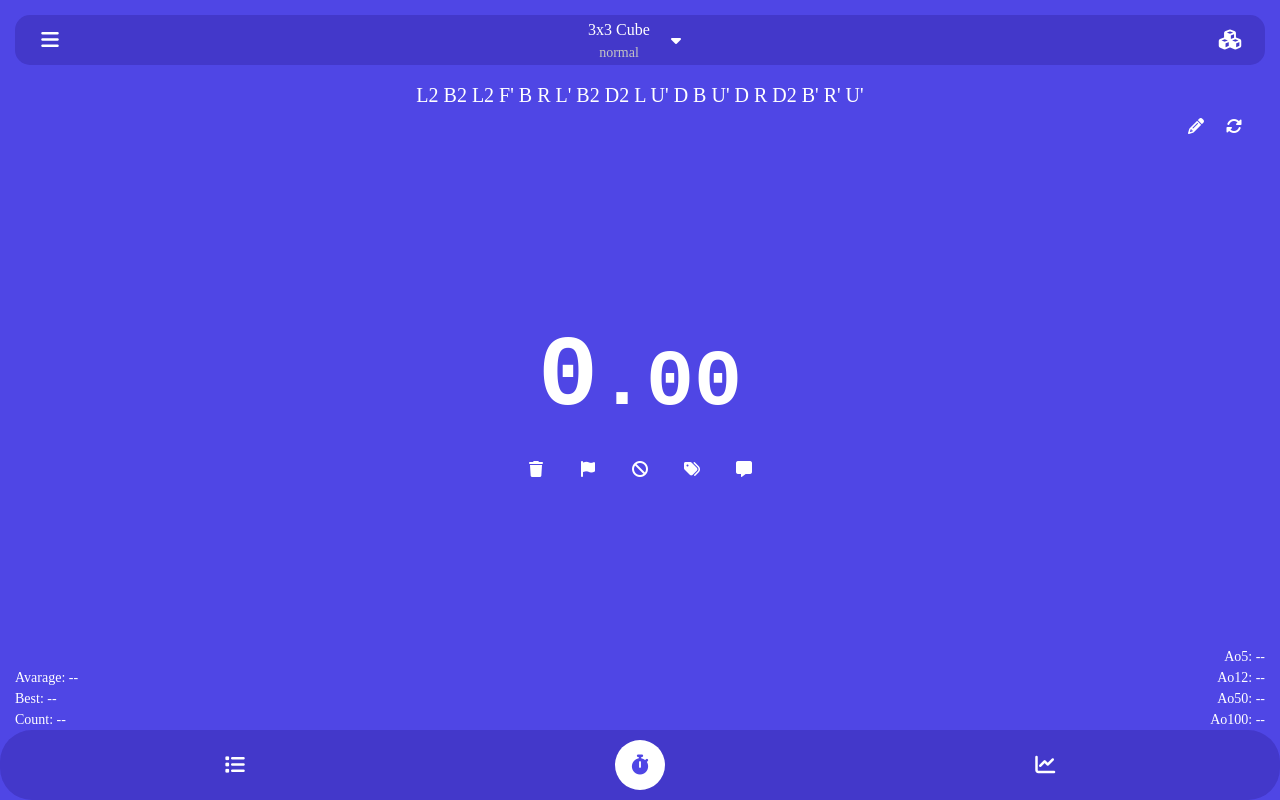
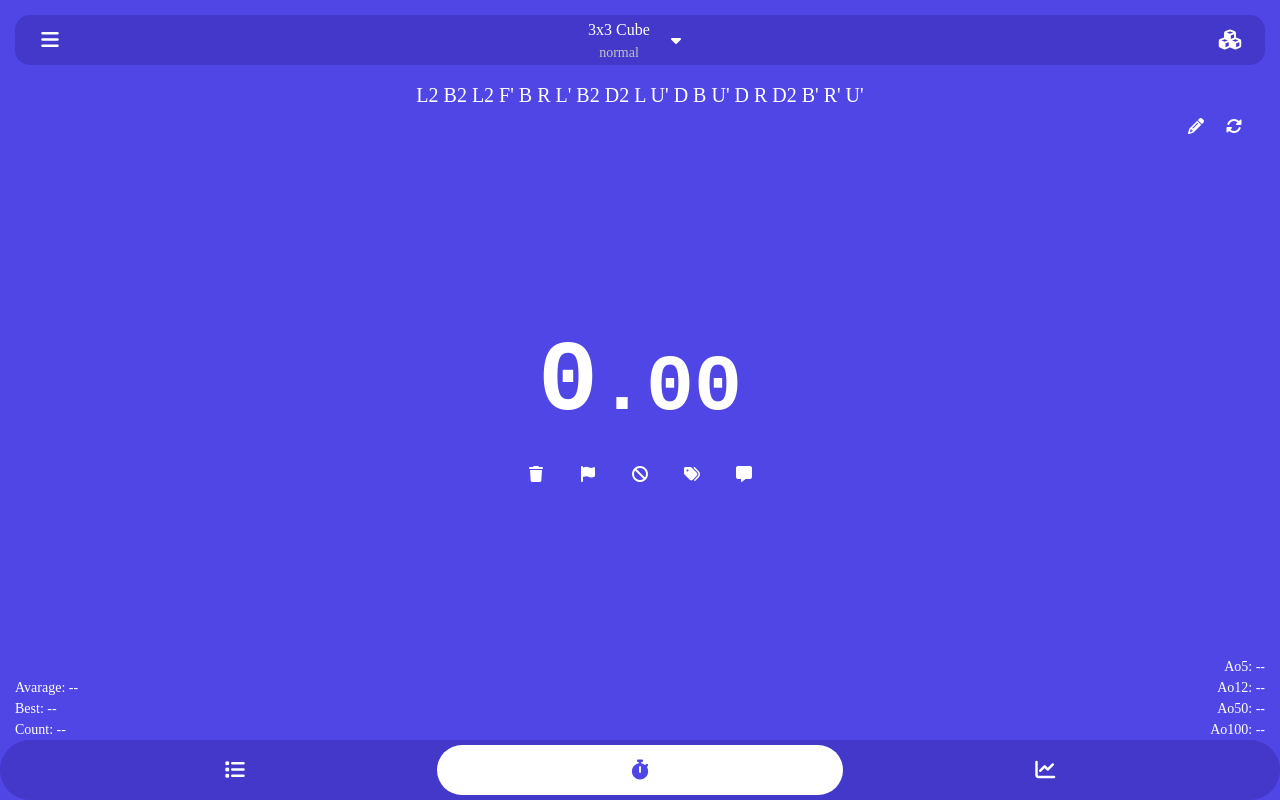
Before and after one commit to gemeliezer12/rubik-cube-timer, a React (Create React App) app: page / in a window 1280 px wide. Built offline with nearby package versions, Linux system fonts and the light colour scheme.

Commit message:
bottom bar

```diff
--- a/src/Components/BottomBar/index.js
+++ b/src/Components/BottomBar/index.js
@@ -2,19 +2,22 @@ const Index = () => {
     return (
         <div style={{
             width: "100%",
-            height: "70px",
-            minHeight: "70px",
+            height: "60px",
+            minHeight: "60px",
             backgroundColor: "#4338ca",
             display: "flex",
+            display: "grid",
+            gridTemplateColumns: "repeat(3, 1fr)",
             justifyContent: "space-around",
-            alignItems: "center",
+            // alignItems: "center",
+            padding: "5px",
             borderRadius: "32px",
             paddingLeft: "32px",
             paddingRight: "32px"
         }}>
             <div style={{
-                width: "50px",
-                height: "50px",
+                // width: "50px",
+                // height: "50px",
                 display: "flex",
                 alignItems: "center",
                 justifyContent: "center",
@@ -25,13 +28,13 @@ const Index = () => {
                     fontSize: "20px",
                 }}></i>
             </div>
-            <div style={{
-                width: "50px",
-                height: "50px",
+            <div className="light" style={{
+                // width: "50px",
+                // height: "50px",
                 display: "flex",
                 alignItems: "center",
                 justifyContent: "center",
-                backgroundColor: "white",
+                backgroundColor: "var(--bg-color-2)",
                 borderRadius: "200px",
                 cursor: "pointer"
             }}>
@@ -41,8 +44,8 @@ const Index = () => {
                 }}></i>
             </div>
             <div style={{
-                width: "50px",
-                height: "50px",
+                // width: "50px",
+                // height: "50px",
                 display: "flex",
                 alignItems: "center",
                 justifyContent: "center",
```
